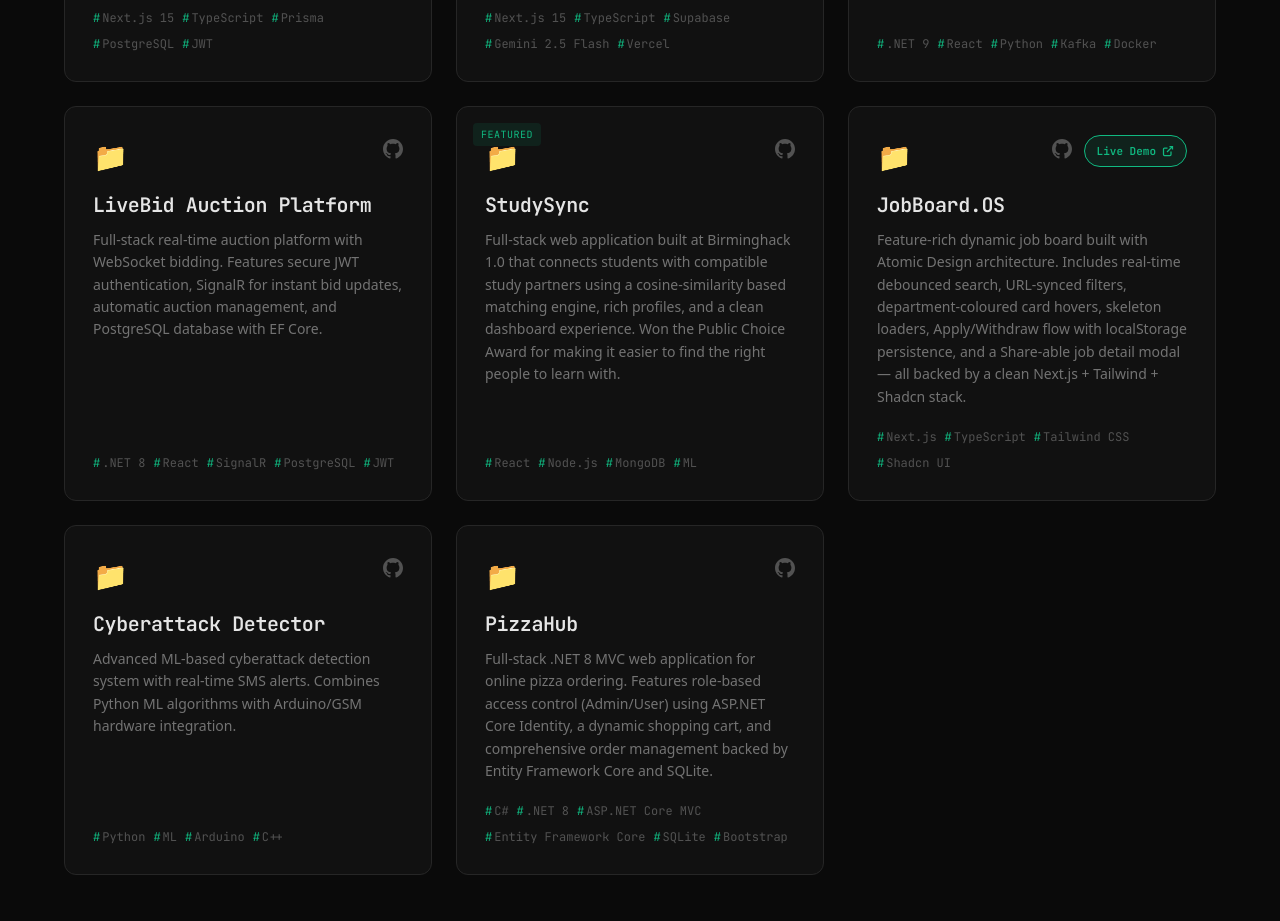
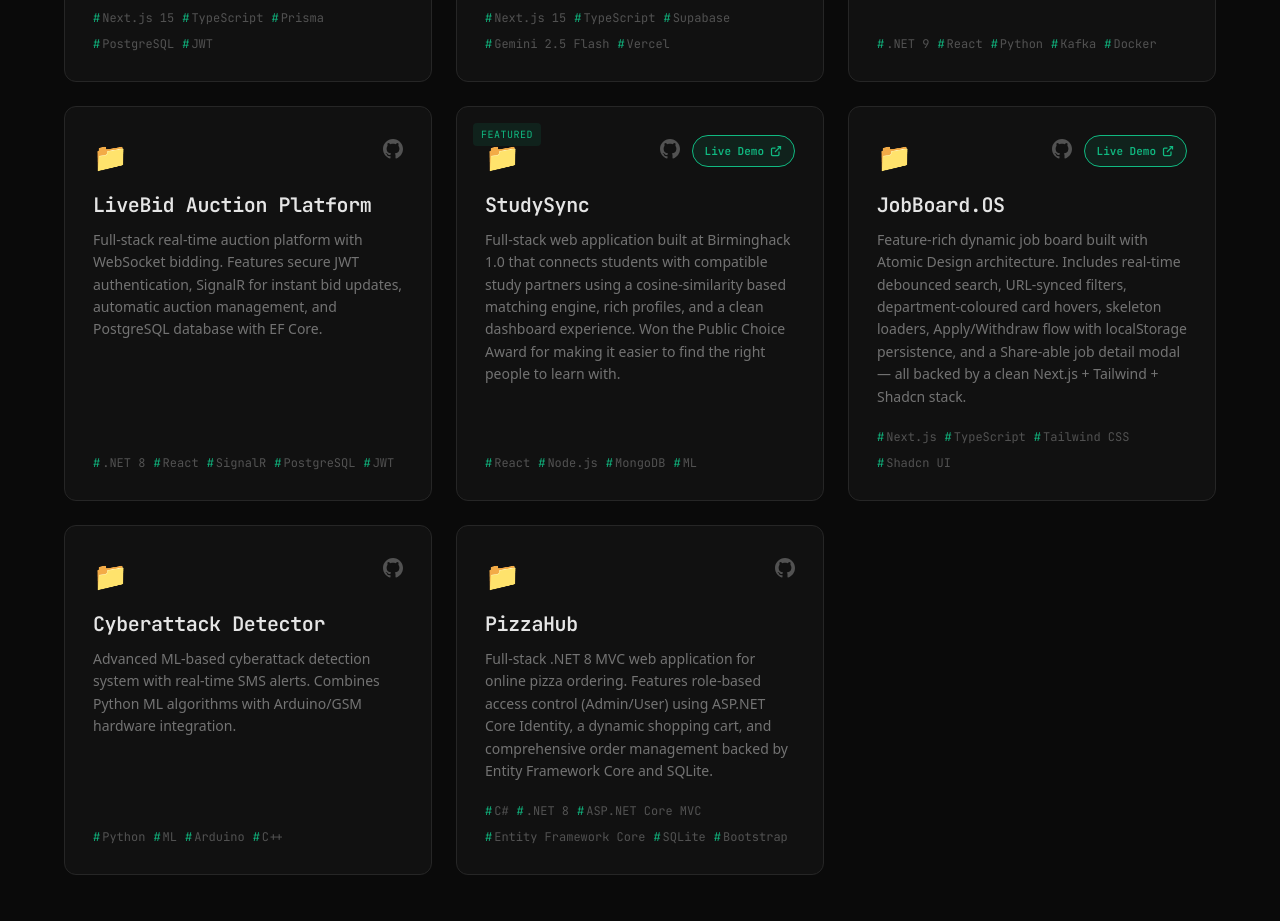
Before and after one commit to shreyas-debug/portfolio, a React (Create React App) app: page / in a window 1280 px wide. Shown: the part 4840-5761 px from the top of the page. Built offline with nearby package versions, Linux system fonts and the light colour scheme.

Commit message:
Update Projects

```diff
--- a/src/components/Projects.js
+++ b/src/components/Projects.js
@@ -63,7 +63,7 @@ export const Projects = () => {
       description: 'Full-stack web application built at Birminghack 1.0 that connects students with compatible study partners using a cosine-similarity based matching engine, rich profiles, and a clean dashboard experience. Won the Public Choice Award for making it easier to find the right people to learn with.',
       technologies: ['React', 'Node.js', 'MongoDB', 'ML'],
       githubUrl: 'https://github.com/shreyas-debug/StudySync',
-      liveUrl: null,
+      liveUrl: 'https://study-sync-ebon-chi.vercel.app/',
       devpostUrl: 'https://devpost.com/software/studysync-enosua',
       featured: true
     },
```
